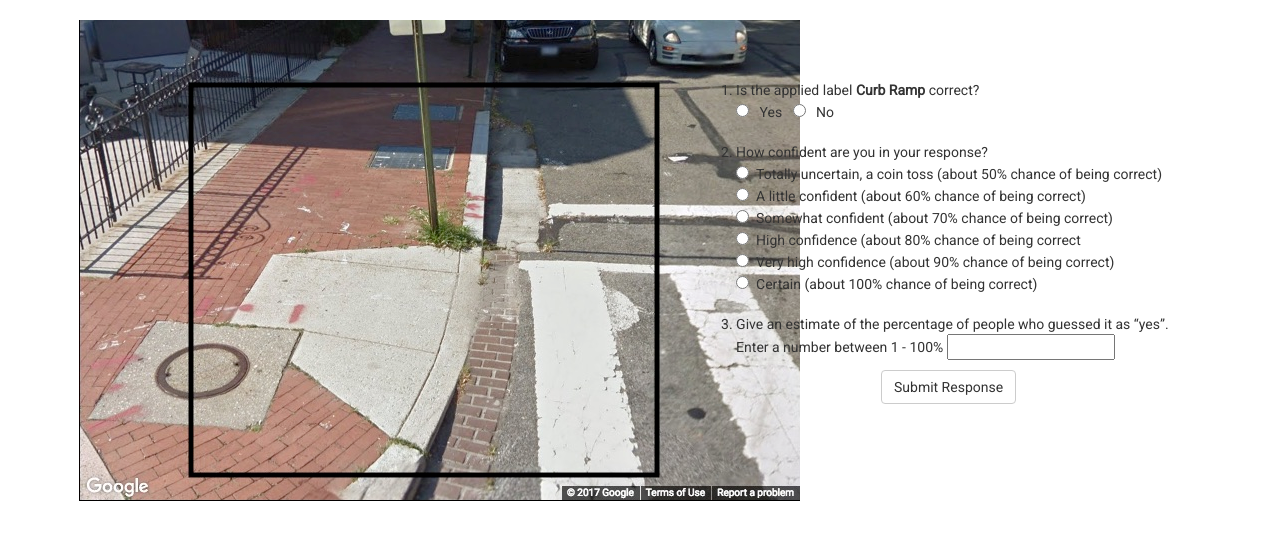
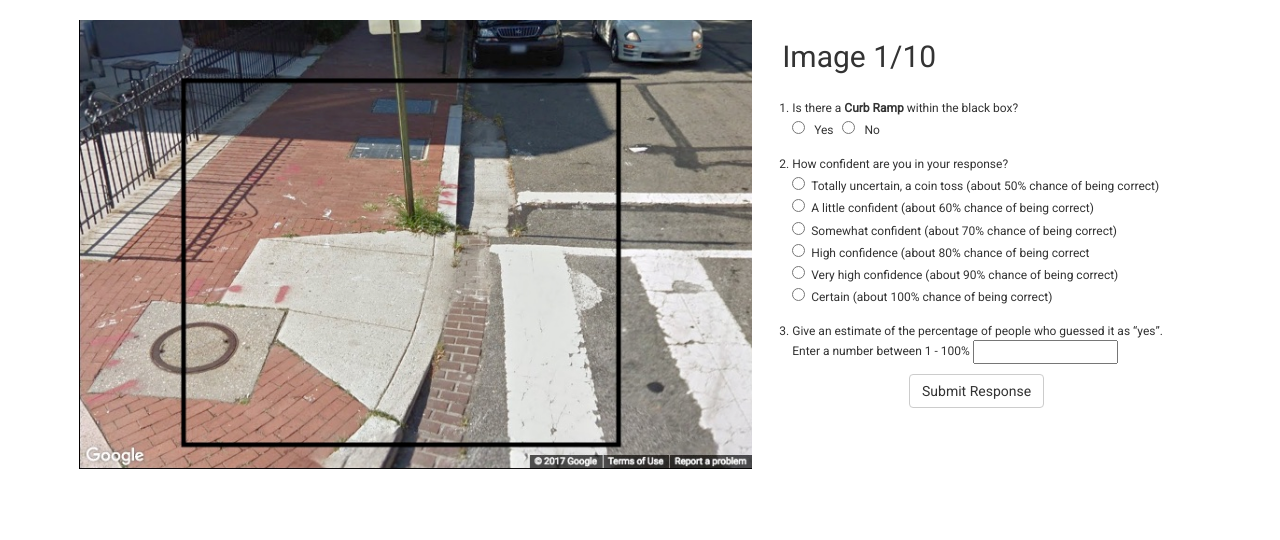
Before and after one commit to manaswis/cse-550, a Flask app: a page that uses templates/tool.html in a window 1280 px wide. Shown: the part 104-644 px from the top of the page. Run offline with Flask 2, Linux system fonts and the light colour scheme; data comes from the database, SQL or seed files in the repository; both versions use the stored data as it was after the commit; some libraries are stand-ins or nearby versions.

Commit message:
Updated css and question
and some other misc changes

```diff
--- a/server.py
+++ b/server.py
@@ -40,7 +40,8 @@ def server(username='user1'):
 		"username": username,
 		"errors": [],
 		"filename": filename,
-		"filepath": filepath
+		"filepath": filepath,
+		"image_no": 1
 	}
 
 	if request.method == "POST":
@@ -86,6 +87,7 @@ def server(username='user1'):
 				else:
 					next_image_idx = current_img_idx + 1
 					print("Next image index: ", next_image_idx)
+					content["image_no"] = next_image_idx + 1
 					content['filename'] = 'image' + str(next_image_idx) + '.jpeg'
 					content['filepath'] = url_for('static', filename='images/' + content['filename'])
 
--- a/static/style.css
+++ b/static/style.css
@@ -27,17 +27,22 @@ body .popover {
 }
 
 .img-container {
-	width:50%;
+	width:60%;
 	margin: 0px;
 	float: left;
 }
 .question-container {
-	width: 45%;
+	width: 40%;
 	float: right;
-	padding-top:20px;
+	font-size: 12px
 }
 
+.labeltype {
+	font-weight: bolder;
+	font-color:green;
+}
 .error{
 	margin-left: 10px;
 	color:red;
+	padding-left: 30px
 }
--- a/templates/tool.html
+++ b/templates/tool.html
@@ -32,18 +32,22 @@
 		<br/>
 
 		<div class="img-container">
-			<img src={{ filepath }}>
+			<img src={{ filepath }} width = 100%>
 		</div>
 		<div class="question-container">
-			<br>
+			<h2 style="padding-left: 30px">Image {{ image_no }}/10 </h2>
 	          {% for error in errors %}
-	            <h3 class="error">{{ error }}</h4>
+	            <span class="error">{{ error }}</span>
 	          {% endfor %}
 	        <br>
 			<form action= {{ "/" ~ username }} method="POST">
 				<ol>
 					<li>
-						Is the applied label <b>{{ original_label }}</b> correct?
+						{% if original_label == "Obstacle in a Path" %}
+							Is there an <span class="labeltype">{{ original_label }}</span> within the black box?
+						{% else %}
+							Is there a <span class="labeltype">{{ original_label }}</span> within the black box?
+						{% endif %}
 						<br/>
 						<input type="radio" id="question1" name="question1" value = "yes" /> &nbsp; Yes &nbsp;
 						<input type="radio" id="question1" name="question1" value = "no" /> &nbsp; No
```
Also changed, not shown: cse550proj.db, static/images/image4.jpeg (renamed from static/images/image4.png).
